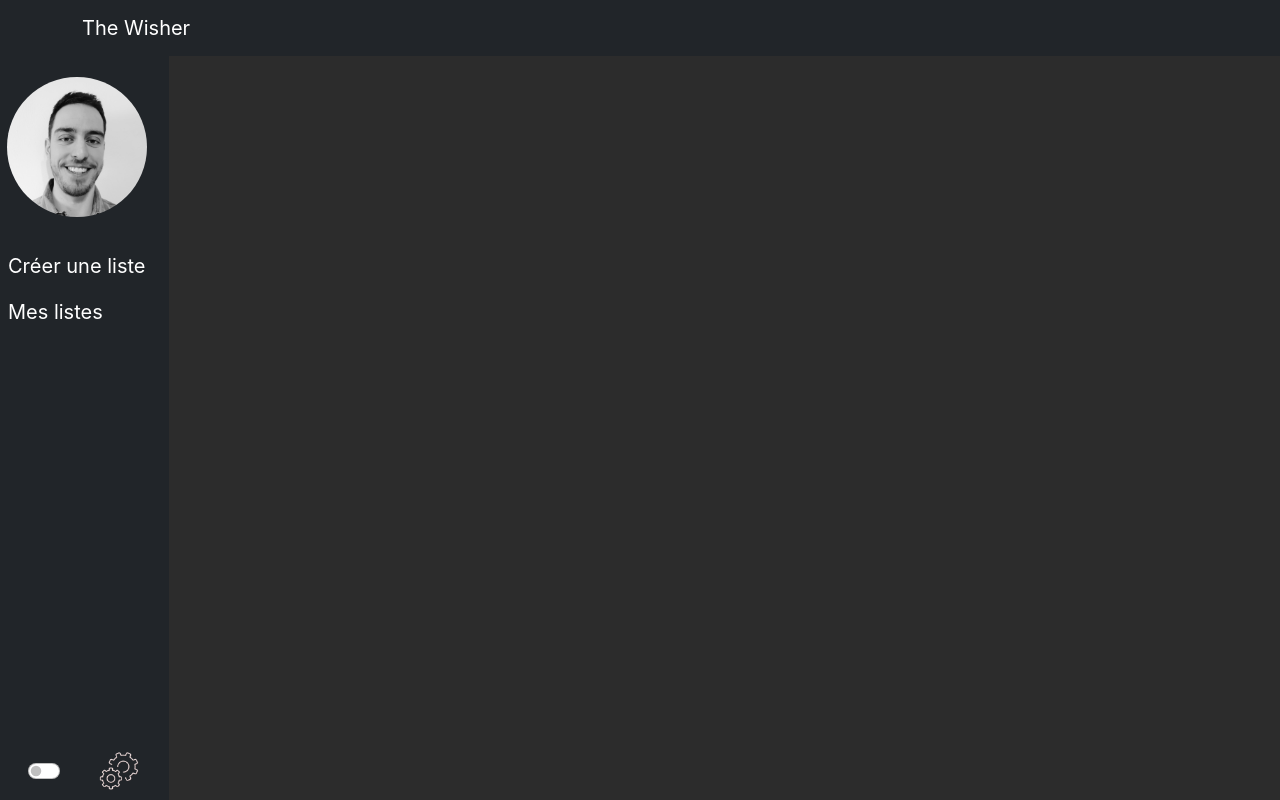
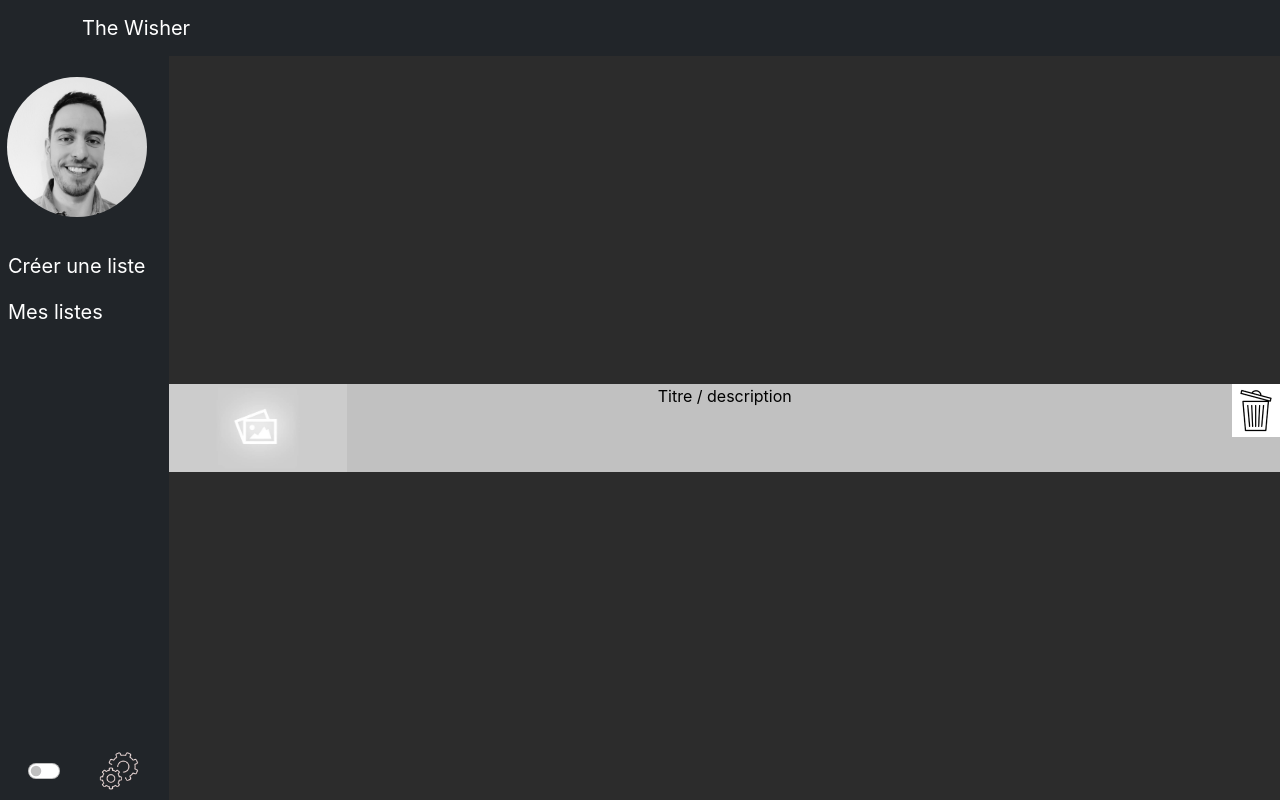
Before and after one commit to koala512/thewisher, a React (Create React App) app: page / in a window 1280 px wide. Built offline with nearby package versions, Linux system fonts and the light colour scheme.

Commit message:
create component cardList

```diff
--- a/src/App.css
+++ b/src/App.css
@@ -11,6 +11,12 @@
 .App-logo {
   height: 40vmin;
   pointer-events: none;
+}
+
+.page{
+  display: flex;
+  flex: 1;
+  color: white;
 }
 
 @media (prefers-reduced-motion: no-preference) {
--- a/src/App.js
+++ b/src/App.js
@@ -3,15 +3,19 @@ import './App.css';
 import Login from "./Login/Login";
 import Header from "./component/Header/Header";
 import NavVertical from "./component/Navbar/NavVertical";
+import PageList from "./PageList/PageList";
 
 function App() {
-  return (
-      <>
-          <Header/>
-          <NavVertical />
-      </>
+    return (
+        <>
+            <Header/>
+            <div className='page'>
+                <NavVertical/>
+                <PageList/>
+            </div>
+        </>
 
-  );
+    );
 }
 
 export default App;
--- /dev/null
+++ b/src/PageList/PageList.js
@@ -0,0 +1,12 @@
+import CardList from "../component/CardList/CardList";
+import './PageList.css'
+
+function PageList() {
+    return (
+        <div className='m-auto'>
+            <CardList/>
+        </div>
+        )
+}
+
+export default PageList;
--- /dev/null
+++ b/src/component/CardList/CardList.css
@@ -0,0 +1,6 @@
+.custom-card{
+    background-color: #c1c1c1;
+}
+.img-list{
+    width: 50%;
+}
--- /dev/null
+++ b/src/component/CardList/CardList.js
@@ -0,0 +1,22 @@
+import './CardList.css'
+import {Card, Col, Container, Row} from "react-bootstrap";
+import iconDelete from './icon delete.png';
+import imgList from './unknown.png';
+
+
+function CardList() {
+    return (
+
+            <Row className='custom-card'>
+                <Col>
+                    <img className='img-list' src={imgList} alt='imagelist' />
+                </Col>
+                <Col className="text-black d-flex justify-content-center "> Titre / description</Col>
+                <Col><img src={iconDelete} alt='icone delete' className='float-end'/></Col>
+            </Row>
+
+    )
+
+}
+
+export default CardList;
--- a/src/component/Header/Header.js
+++ b/src/component/Header/Header.js
@@ -1,5 +1,5 @@
 import {Container, Navbar} from "react-bootstrap";
-import './style.css';
+import './Header.css';
 
 function Header (){
     return (
--- a/src/component/ImageProfil/ImageProfil.js
+++ b/src/component/ImageProfil/ImageProfil.js
@@ -1,4 +1,4 @@
-import './style.css';
+import './ImageProfil.css';
 import ImgPp from './pp nico.jpg'
 
 function ImageProfil (){
--- a/src/component/Navbar/style.css
+++ b/src/component/Navbar/NavVertical.css
@@ -1,8 +1,4 @@
-.Navbar-vertical{
-    display: flex;
-    flex: 1;
-    color: white;
-}
+
 
 .navbar-brand {
     color: white !important;
--- a/src/component/Navbar/NavVertical.js
+++ b/src/component/Navbar/NavVertical.js
@@ -1,11 +1,10 @@
-import {Container, Form, Nav, Navbar, NavDropdown, Stack} from "react-bootstrap";
-import './style.css';
+import { Form, Nav, Navbar} from "react-bootstrap";
+import './NavVertical.css';
 import ImageProfil from "../ImageProfil/ImageProfil";
 import LogoReglage from './reglage.png';
 
 function NavVertical() {
     return (
-        <div className='Navbar-vertical'>
         <Navbar bg="dark" expand="lg">
             <Navbar>
                 <Navbar.Brand href="#home"> <ImageProfil/></Navbar.Brand>
@@ -20,12 +19,11 @@ function NavVertical() {
             </Navbar>
             <div className=' d-flex mt-auto justify-content-between align-items-center'>
                 <Form>
-                        <Form.Check type="switch" id="custom-switch" />
+                    <Form.Check type="switch" id="custom-switch"/>
                 </Form>
                 <img src={LogoReglage} alt='logo reglage' className='lg-reglage'></img>
             </div>
         </Navbar>
-        </div>
 
     )
 }
```
Also changed, not shown: src/PageList/PageList.css (added), src/component/CardList/icon delete.png (added), src/component/CardList/unknown.png (added), src/component/Header/Header.css (renamed from src/component/Header/style.css), src/component/ImageProfil/ImageProfil.css (renamed from src/component/ImageProfil/style.css). Lines whose indentation alone changed are shown as unchanged.
